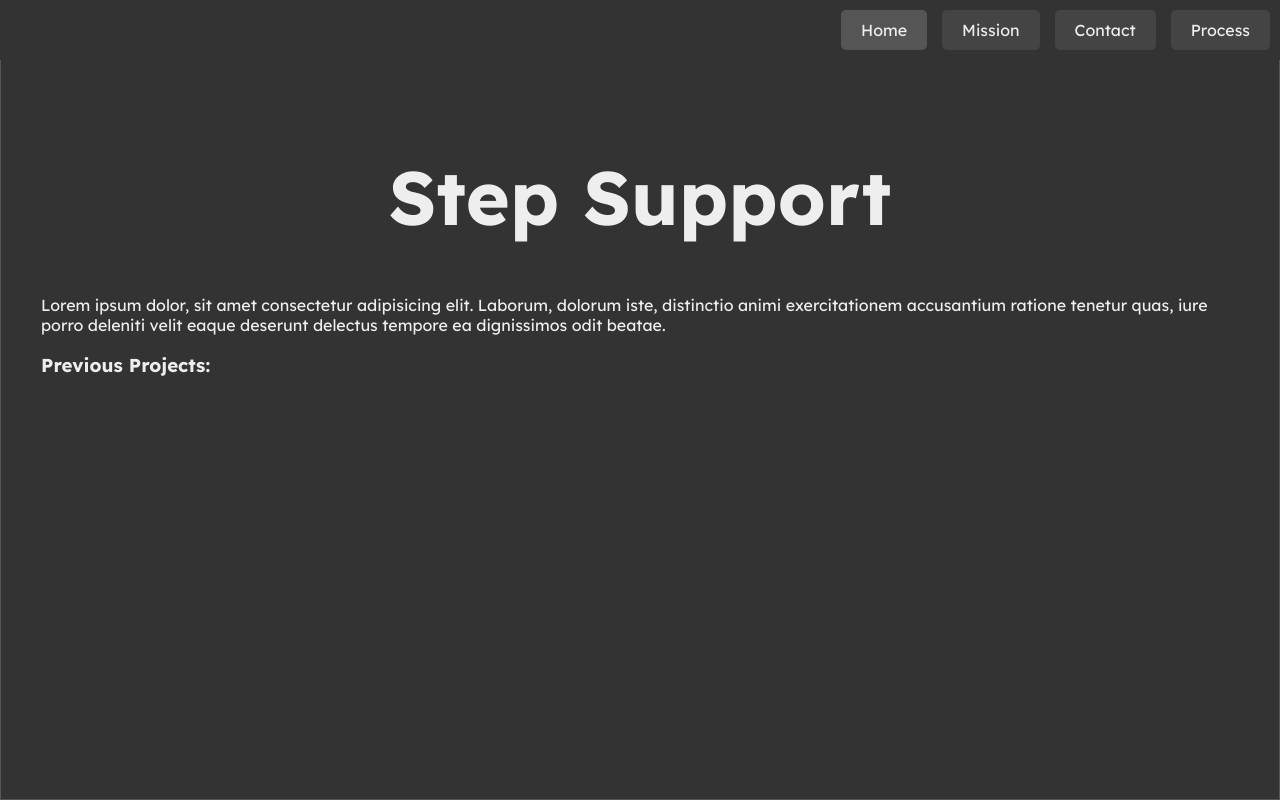
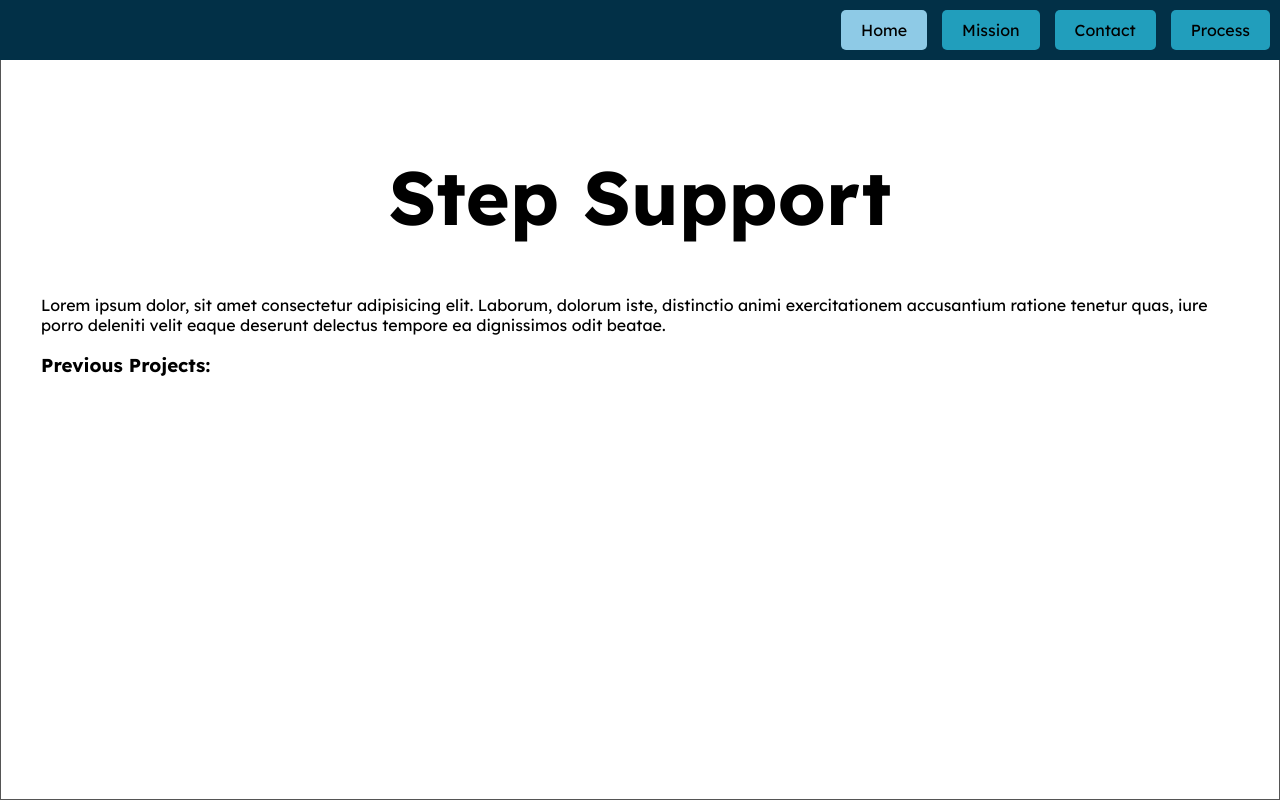
Before and after one commit to Techpotato1/chonkysite, a website: page public/index.html in a window 1280 px wide. Drawn offline with Linux system fonts and the light colour scheme.

Commit message:
updated color palette

```diff
--- a/public/style.css
+++ b/public/style.css
@@ -5,8 +5,8 @@ body {
     display: flex;
     flex-direction: column;
     min-height: 100vh;
-    background-color: #222;
-    color: #eee;
+    background-color: white;
+    color: black;
 
 }
 
@@ -17,7 +17,7 @@ body {
 
 /* Tab Styling */
 .tabs {
-    background-color: #333;
+    background-color: #023047;
     padding: 10px;
     display: flex; /* Enable flexbox for the tabs */
     justify-content: flex-end; /* Align tabs to the right */
@@ -25,7 +25,7 @@ body {
 
 .tab {
     padding: 10px 20px;
-    background-color: #444;
+    background-color: #219EBC;
     border-radius: 5px; /* Makes all corners rounded */
     cursor: pointer;
     transition: background-color 0.3s;
@@ -34,7 +34,7 @@ body {
 
 
 .tab.active {
-    background-color: #555;
+    background-color: #8ECAE6;
 }
 
 .tab:hover{
@@ -51,7 +51,7 @@ body {
 .container { /* Style the container instead of .tab-content */
     display: block; /* Use block display for the container */
     padding: 20px;
-    background-color: #333;
+    background-color: white;
     border: 1px solid #555;
     border-top: none;
 }
@@ -66,11 +66,11 @@ body {
 }
 
 a {
-  color: white; /* Set the link text color to white */
+  color: black; /* Set the link text color to white */
 }
 
 a:hover {
-    color: aquamarine; /* Or another color of your choice */
+    color: #219EBC; /* Or another color of your choice */
 }
 
 p{
```
